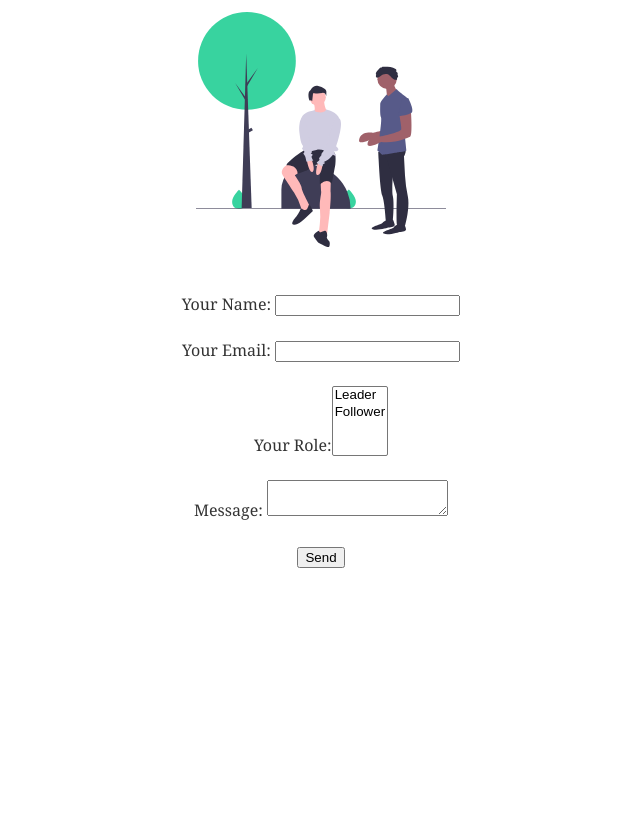
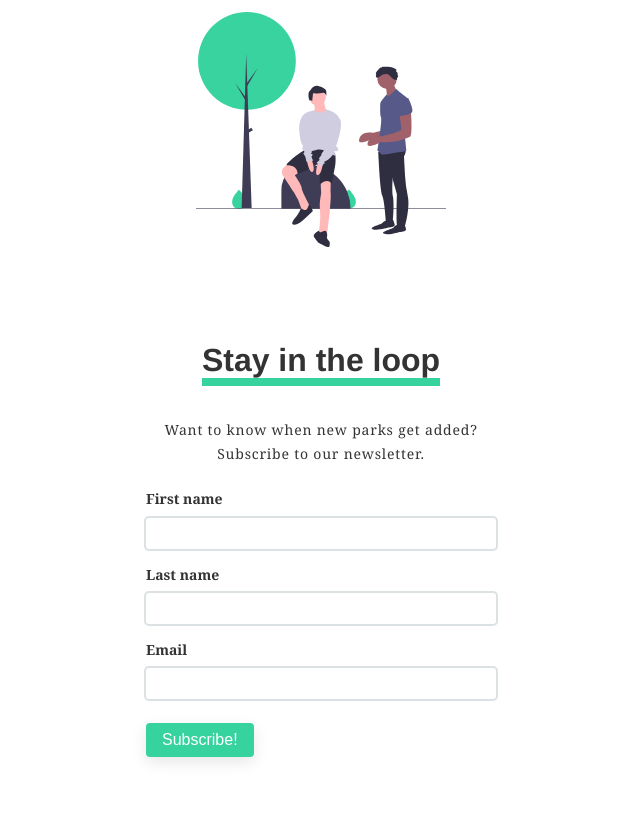
Before and after one commit to tlorent/parks-in-amsterdam, a Gatsby site: page /about in a window 1280 px wide. Shown: the part 350-1183 px from the top of the page, without its empty margins (319-959 px from the left). Before the commit the page ends 951 px from the top, so only its background shows below. Built offline with nearby package versions, Linux system fonts and the light colour scheme; Gatsby itself is replaced by a stand-in of ours.

Commit message:
Add Formik

```diff
--- a/package.json
+++ b/package.json
@@ -75,7 +75,6 @@
   },
   "lint-staged": {
     "*.ts?(x)": [
-      "tslint --fix",
       "eslint --fix",
       "git add"
     ]
--- a/src/components/NewsletterForm.tsx
+++ b/src/components/NewsletterForm.tsx
@@ -1,201 +1,200 @@
-// /* eslint-disable @typescript-eslint/explicit-function-return-type */
-// /* eslint-disable arrow-parens */
-// /* eslint-disable prefer-template */
-// import React, { FC } from 'react';
-// import { Formik, Form, useField } from 'formik';
-// import styled from 'styled-components/macro';
-// import * as yup from 'yup';
-// import Title from './atoms/Title';
-// import Button from './atoms/Button';
-// import Body from './atoms/Body';
+/* eslint-disable @typescript-eslint/explicit-function-return-type */
+/* eslint-disable arrow-parens */
+/* eslint-disable prefer-template */
+import React, { FC } from 'react';
+import { Formik, Form, useField } from 'formik';
+import styled from 'styled-components/macro';
+import * as yup from 'yup';
+import Title from './atoms/Title';
+import Button from './atoms/Button';
+import Body from './atoms/Body';
 
-// interface InputProps {
-//     name: string;
-//     type?: string;
-//     label?: string;
-//     placeholder?: string;
-//     id?: string;
-// }
+interface InputProps {
+    name: string;
+    type?: string;
+    label?: string;
+    placeholder?: string;
+    id?: string;
+}
 
-// interface FormValues {
-//     firstName: string;
-//     lastName: string;
-//     email: string;
-//     'form-name': string;
-// }
+interface FormValues {
+    firstName: string;
+    lastName: string;
+    email: string;
+    'form-name': string;
+}
 
-// const formValidation = yup.object().shape({
-//     firstName: yup.string().required('Fill in your first name'),
-//     lastName: yup.string().required('Fill in your last name'),
-//     email: yup
-//         .string()
-//         .email('Invalid email')
-//         .required('Required'),
-// });
+const formValidation = yup.object().shape({
+    firstName: yup.string().required('Fill in your first name'),
+    lastName: yup.string().required('Fill in your last name'),
+    email: yup
+        .string()
+        .email('Invalid email')
+        .required('Fill in your email'),
+});
 
-// const encode = (data: FormValues) => {
-//     return Object.keys(data)
-//         .map(
-//             // eslint-disable-next-line arrow-parens
-//             key => encodeURIComponent(key) + '=' + encodeURIComponent(data[key])
-//         )
-//         .join('&');
-// };
+// eslint-disable-next-line @typescript-eslint/no-explicit-any
+const encode = (data: any) => {
+    return Object.keys(data)
+        .map(
+            // eslint-disable-next-line arrow-parens
+            key => encodeURIComponent(key) + '=' + encodeURIComponent(data[key])
+        )
+        .join('&');
+};
 
-// const Input: FC<InputProps> = ({ name, label, id }, ...props) => {
-//     const [field, { error, touched }] = useField(name);
-//     return (
-//         <>
-//             <StyledLabel htmlFor={id}>{label}</StyledLabel>
-//             <StyledInput
-//                 {...field}
-//                 {...props}
-//                 error={!!error && touched}
-//                 id={id}
-//             />
-//             {touched && error ? <Error>{error}</Error> : null}
-//         </>
-//     );
-// };
+const Input: FC<InputProps> = ({ name, label, id }, ...props) => {
+    const [field, { error, touched }] = useField(name);
+    return (
+        <>
+            <StyledLabel htmlFor={id}>{label}</StyledLabel>
+            <StyledInput
+                {...field}
+                {...props}
+                error={!!error && touched}
+                id={id}
+            />
+            {touched && error ? <Error>{error}</Error> : null}
+        </>
+    );
+};
 
-// const NewsLetterForm: FC = () => (
-//     <Container>
-//         <StyledTitle size="small" withBorder>
-//             Stay in the loop
-//         </StyledTitle>
-//         <Body size="small">
-//             Want to know when new parks get added? Subscribe to our newsletter.
-//         </Body>
-//         <Formik
-//             initialValues={{
-//                 firstName: '',
-//                 lastName: '',
-//                 email: '',
-//             }}
-//             validationSchema={formValidation}
-//             onSubmit={(values, { setSubmitting }) => {
-//                 fetch('/?no-cache=1', {
-//                     method: 'POST',
-//                     headers: {
-//                         'Content-Type': 'application/x-www-form-urlencoded',
-//                     },
-//                     body: encode({
-//                         'form-name': 'newsletter',
-//                         ...values,
-//                     }),
-//                 })
-//                     .then(() => {
-//                         alert('Success!');
-//                         setSubmitting(false);
-//                     })
-//                     .catch(error => {
-//                         alert('Error: Please Try Again!');
-//                         setSubmitting(false);
-//                     });
-//             }}
-//         >
-//             {({ isSubmitting }) => (
-//                 <Form
-//                     data-netlify="true"
-//                     name="newsletter"
-//                     method="POST"
-//                     action="/"
-//                 >
-//                     <label id="bot-field" htmlFor="bot-field">
-//                         Don’t fill this out if you are human:
-//                         <input
-//                             type="hidden"
-//                             name="form-name"
-//                             value="newsletter"
-//                         />
-//                     </label>
-//                     <FormBox>
-//                         <Input
-//                             label="First name"
-//                             name="firstName"
-//                             type="text"
-//                             placeholder="First name"
-//                             id="firstName"
-//                         />
-//                     </FormBox>
-//                     <FormBox>
-//                         <Input
-//                             name="lastName"
-//                             type="lastName"
-//                             label="Last name"
-//                             id="lastName"
-//                         />
-//                     </FormBox>
-//                     <FormBox>
-//                         <Input
-//                             name="email"
-//                             type="email"
-//                             label="Email"
-//                             id="email"
-//                         />
-//                     </FormBox>
-//                     <FormBox>
-//                         <Button
-//                             type="submit"
-//                             disabled={isSubmitting}
-//                             name="submit"
-//                         >
-//                             Subscribe!
-//                         </Button>
-//                     </FormBox>
-//                 </Form>
-//             )}
-//         </Formik>
-//     </Container>
-// );
+const NewsLetterForm: FC = () => (
+    <Container>
+        <StyledTitle size="small" withBorder>
+            Stay in the loop
+        </StyledTitle>
+        <Body size="small">
+            Want to know when new parks get added? Subscribe to our newsletter.
+        </Body>
+        <Formik
+            initialValues={{
+                firstName: '',
+                lastName: '',
+                email: '',
+            }}
+            validationSchema={formValidation}
+            onSubmit={(values, { setSubmitting }) => {
+                fetch('/?no-cache=1', {
+                    method: 'POST',
+                    headers: {
+                        'Content-Type': 'application/x-www-form-urlencoded',
+                    },
+                    body: encode({
+                        'form-name': 'newsletter',
+                        ...values,
+                    }),
+                })
+                    .then(() => {
+                        setSubmitting(false);
+                    })
+                    .catch(error => {
+                        setSubmitting(false);
+                    });
+            }}
+        >
+            {({ isSubmitting }) => (
+                <Form
+                    data-netlify="true"
+                    data-netlify-honeypot="bot-field"
+                    name="newsletter"
+                    method="POST"
+                    action="/"
+                >
+                    <HiddenField id="bot-field" htmlFor="bot-field">
+                        Don’t fill this out if you are human:
+                        <input
+                            type="hidden"
+                            name="form-name"
+                            value="newsletter"
+                        />
+                    </HiddenField>
+                    <FormBox>
+                        <Input
+                            label="First name"
+                            name="firstName"
+                            type="text"
+                            placeholder="First name"
+                            id="firstName"
+                        />
+                    </FormBox>
+                    <FormBox>
+                        <Input
+                            name="lastName"
+                            type="lastName"
+                            label="Last name"
+                            id="lastName"
+                        />
+                    </FormBox>
+                    <FormBox>
+                        <Input
+                            name="email"
+                            type="email"
+                            label="Email"
+                            id="email"
+                        />
+                    </FormBox>
+                    <FormBox>
+                        <Button
+                            type="submit"
+                            disabled={isSubmitting}
+                            name="submit"
+                        >
+                            Subscribe!
+                        </Button>
+                    </FormBox>
+                </Form>
+            )}
+        </Formik>
+    </Container>
+);
 
-// const StyledInput = styled.input<{ error: boolean }>`
-//     padding: 8px;
-//     border-radius: 3px;
-//     box-shadow: ${({ error }) =>
-//         (error ? '0 0 0 2px red' : '0 0 0 2px #DCE2E3')};
-//     border: none;
-//     min-width: 250px;
-//     padding: 8px 16px;
-//     font-size: 13px;
-// `;
+const StyledInput = styled.input<{ error: boolean }>`
+    padding: 8px;
+    border-radius: 3px;
+    box-shadow: ${({ error }) => error ? '0 0 0 2px red' : '0 0 0 2px #DCE2E3'};
+    border: none;
+    min-width: 250px;
+    padding: 8px 16px;
+    font-size: 13px;
+`;
 
-// const Container = styled.div`
-//     margin: 0 auto;
-//     max-width: 900px;
-//     text-align: center;
-//     padding: 50px 25px;
-// `;
+const Container = styled.div`
+    margin: 0 auto;
+    max-width: 900px;
+    text-align: center;
+    padding: 50px 25px;
+`;
 
-// const StyledLabel = styled.label`
-//     font-weight: 700;
-//     margin-bottom: 8px;
-//     font-size: 14px;
-// `;
+const StyledLabel = styled.label`
+    font-weight: 700;
+    margin-bottom: 8px;
+    font-size: 14px;
+`;
 
-// const FormBox = styled.div`
-//     margin: 16px auto;
-//     justify-content: space-between;
-//     display: flex;
-//     flex-direction: column;
-//     text-align: left;
-//     max-width: 400px;
-// `;
+const FormBox = styled.div`
+    margin: 16px auto;
+    justify-content: space-between;
+    display: flex;
+    flex-direction: column;
+    text-align: left;
+    max-width: 400px;
+`;
 
-// const Error = styled.p`
-//     color: red;
-//     font-size: 11px;
-//     font-weight: 500;
-//     margin: 0;
-//     margin-top: 8px;
-// `;
+const Error = styled.p`
+    color: red;
+    font-size: 11px;
+    font-weight: 500;
+    margin: 0;
+    margin-top: 8px;
+`;
 
-// const StyledTitle = styled(Title)`
-//     margin-bottom: 40px;
-// `;
+const StyledTitle = styled(Title)`
+    margin-bottom: 40px;
+`;
 
-// // const HiddenField = styled.p`
-// //     display: none;
-// // `;
+const HiddenField = styled.label`
+    display: none;
+`;
 
-// export default NewsLetterForm;
+export default NewsLetterForm;
--- a/src/pages/about.tsx
+++ b/src/pages/about.tsx
@@ -3,6 +3,7 @@ import styled from 'styled-components/macro';
 import Layout from '../components/Layout';
 import Title from '../components/atoms/Title';
 import Body from '../components/atoms/Body';
+import NewsLetterForm from '../components/NewsletterForm';
 
 const About: FC = () => (
     <>
@@ -18,9 +19,9 @@ const About: FC = () => (
                     </Body>
                 </div>
                 <AboutImage src="assets/about.svg" alt="Two men in the park" />
-                {/* <NewsLetterForm /> */}
+                <NewsLetterForm />
 
-                <form
+                {/* <form
                     name="contact"
                     method="POST"
                     data-netlify="true"
@@ -30,16 +31,12 @@ const About: FC = () => (
                     <input type="hidden" name="form-name" value="contact" />
                     <p>
                         <label htmlFor="name">
-                            Your Name:
-{' '}
-<input type="text" name="name" />
+                            Your Name: <input type="text" name="name" />
                         </label>
                     </p>
                     <p>
                         <label htmlFor="email">
-                            Your Email:
-{' '}
-<input type="email" name="email" />
+                            Your Email: <input type="email" name="email" />
                         </label>
                     </p>
                     <p>
@@ -53,15 +50,13 @@ const About: FC = () => (
                     </p>
                     <p>
                         <label htmlFor="message">
-                            Message:
-{' '}
-<textarea name="message" />
+                            Message: <textarea name="message" />
                         </label>
                     </p>
                     <p>
                         <button type="submit">Send</button>
                     </p>
-                </form>
+                </form> */}
             </Container>
         </Layout>
     </>
--- a/tslint.json
+++ /dev/null
@@ -1,6 +0,0 @@
-{
-    "extends": ["tslint-plugin-prettier", "tslint-config-prettier"],
-    "rules": {
-        "prettier": true
-    }
-}
```
Also changed, not shown: 2 other files.
